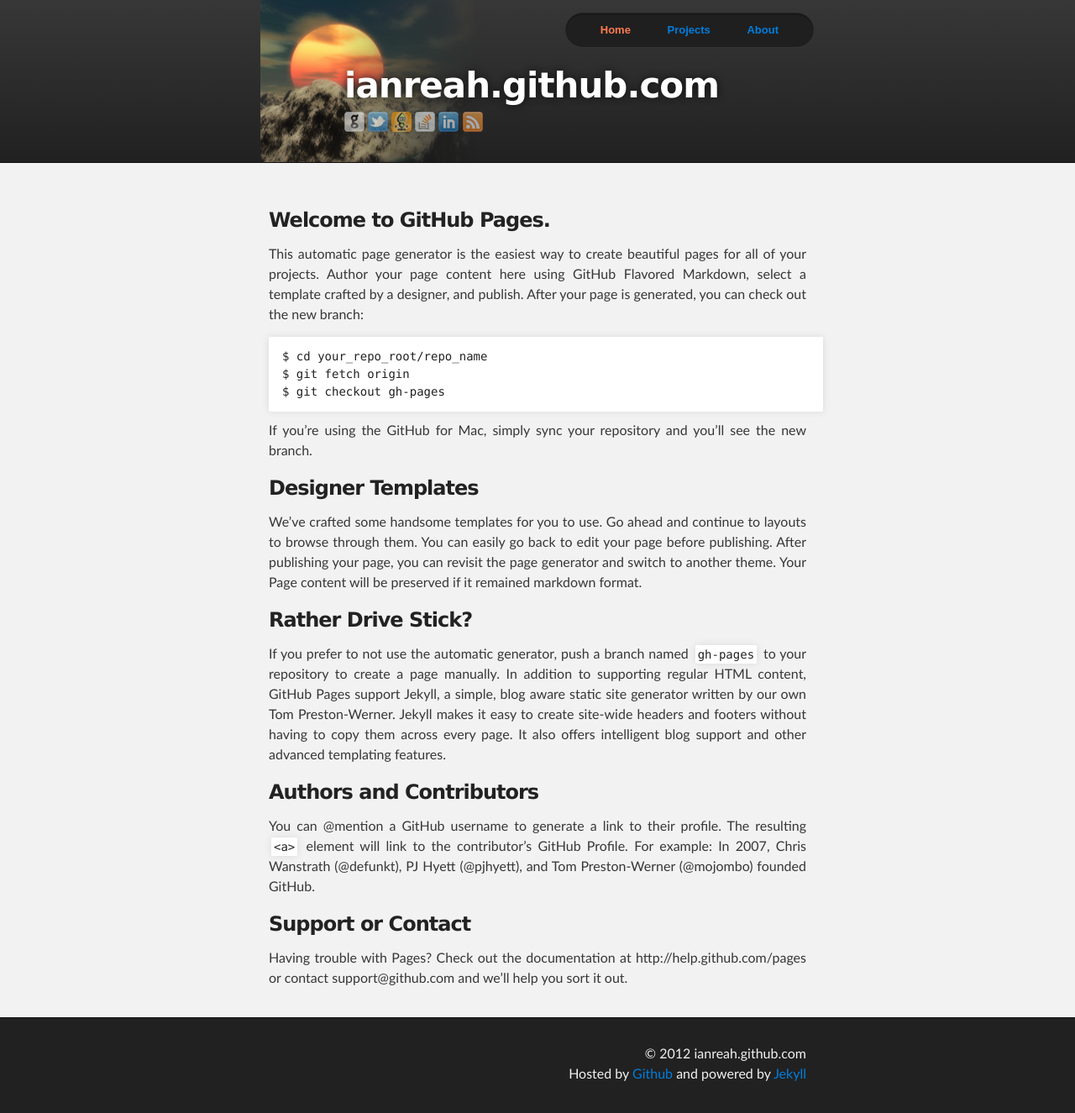
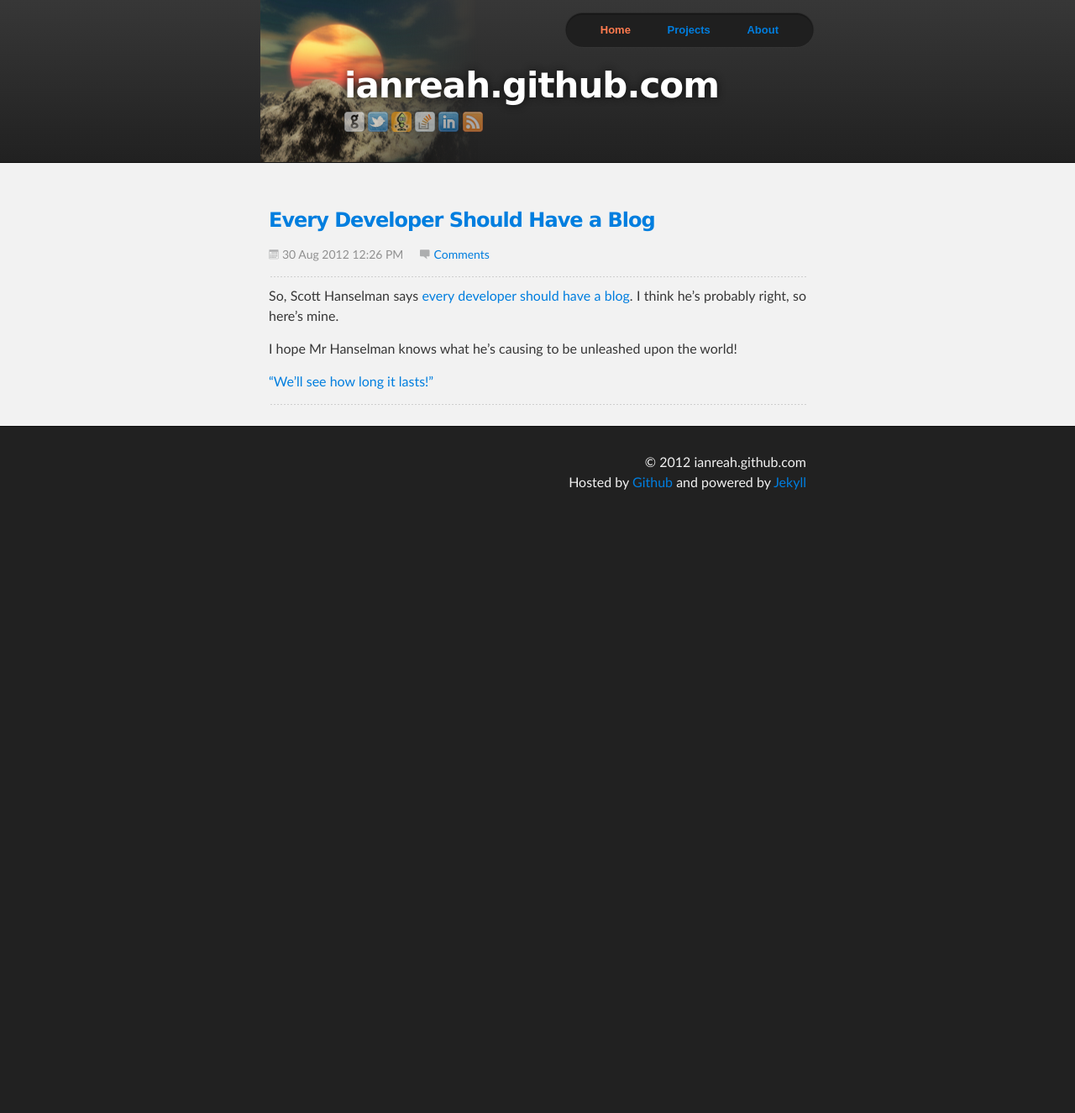
Before and after one commit to ianreah/jekyll-playground, a Jekyll site: the page built from index.html, in a window 1280 px wide. Shown: the whole page at 84% size. Built offline with Jekyll 4.4.1, drawn with Linux system fonts in a browser that asks for light colours; the list of posts is cut into pages by our own code; comment, search, counter and statistics services are not loaded; after the commit the page ends 900 px from its top, so only the background shows below that.

Commit message:
Added paginated posts to index.html
...including comment count & link

````diff
--- a/_config.yml
+++ b/_config.yml
@@ -1,6 +1,7 @@
 auto: true
 title: ianreah.github.com
 description:
+paginate: 5
 navigable-pages:
   - title: home
     url: /jekyll-playground/index.html
--- /dev/null
+++ b/_includes/post-content
@@ -0,0 +1,9 @@
+<ul class="post-meta">
+	<li class="post-date">{{ postToDisplay.date | date: "%d %b %Y %I:%M %p" }}</li>
+	<li class="post-comments"><a href='{{postToDisplay.url}}#disqus_thread'>Comments</a></li>
+</ul>
+<hr />
+<div id="post">{{ contentToDisplay }}</div>
+<hr />
+{% assign postToDisplay = nil %}
+{% assign contentToDisplay = nil %}
--- /dev/null
+++ b/index.html
@@ -0,0 +1,27 @@
+---
+layout: default
+title: home
+---
+{% for post in paginator.posts %}
+	<h3><a href="{{ post.url }}">{{ post.title }}</a></h3>
+	{% assign postToDisplay = post %}
+	{% assign contentToDisplay = post.content %}
+	{% include post-content %}
+{% endfor %}
+
+<div class="pagination">
+  <span class="previous">
+    {% if paginator.previous_page %}
+      {% if paginator.previous_page == 1 %}
+      <a href="/blog.html" title="Previous Page">&laquo; Previous</a>
+      {% else %}
+      <a href="/page{{ paginator.previous_page }}/" title="Previous Page">&laquo; Previous</a>
+      {% endif %}
+    {% endif %}
+  </span>
+  <span class="next">
+    {% if paginator.next_page %}
+    <a href="/page{{ paginator.next_page }}/" title="Next Page">Next &raquo;</a>
+    {% endif %}
+  </span>
+</div>
--- a/index.md
+++ /dev/null
@@ -1,27 +0,0 @@
----
-layout: default
-title: home
----
-
-### Welcome to GitHub Pages.
-This automatic page generator is the easiest way to create beautiful pages for all of your projects. Author your page content here using GitHub Flavored Markdown, select a template crafted by a designer, and publish. After your page is generated, you can check out the new branch:
-
-```
-$ cd your_repo_root/repo_name
-$ git fetch origin
-$ git checkout gh-pages
-```
-
-If you're using the GitHub for Mac, simply sync your repository and you'll see the new branch.
-
-### Designer Templates
-We've crafted some handsome templates for you to use. Go ahead and continue to layouts to browse through them. You can easily go back to edit your page before publishing. After publishing your page, you can revisit the page generator and switch to another theme. Your Page content will be preserved if it remained markdown format.
-
-### Rather Drive Stick?
-If you prefer to not use the automatic generator, push a branch named `gh-pages` to your repository to create a page manually. In addition to supporting regular HTML content, GitHub Pages support Jekyll, a simple, blog aware static site generator written by our own Tom Preston-Werner. Jekyll makes it easy to create site-wide headers and footers without having to copy them across every page. It also offers intelligent blog support and other advanced templating features.
-
-### Authors and Contributors
-You can @mention a GitHub username to generate a link to their profile. The resulting `<a>` element will link to the contributor's GitHub Profile. For example: In 2007, Chris Wanstrath (@defunkt), PJ Hyett (@pjhyett), and Tom Preston-Werner (@mojombo) founded GitHub.
-
-### Support or Contact
-Having trouble with Pages? Check out the documentation at http://help.github.com/pages or contact support@github.com and we'll help you sort it out.
--- a/stylesheets/stylesheet.css
+++ b/stylesheets/stylesheet.css
@@ -365,11 +365,19 @@
 	background: url(../images/menu_ends.png) no-repeat left;
 }
 
-.post-date {
-	background: url(../images/icon-date.png) 0 50% no-repeat;
+.post-meta > li{
+	display: inline-block;
 	padding: 0 16px;
 	color: #909090;
 	font-size: 14px;
+}
+
+.post-comments {
+	background: url(../images/icon-comments.png) 0 50% no-repeat;
+}
+
+.post-date {
+	background: url(../images/icon-date.png) 0 50% no-repeat;
 }
 
 /*******************************************************************************
````
Also changed, not shown: _layouts/default.html (+9 -0 lines), _layouts/post.html (+5 -10 lines), images/icon-comments.png (added).
